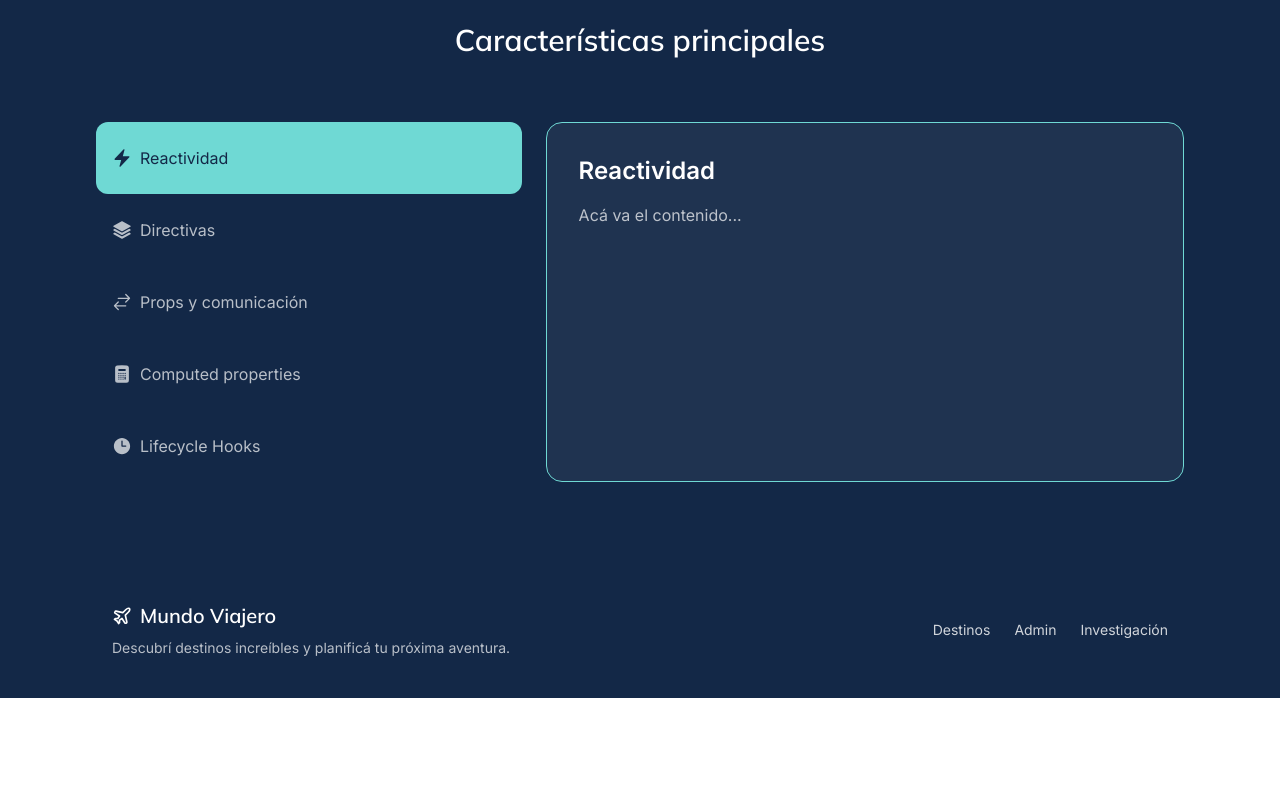
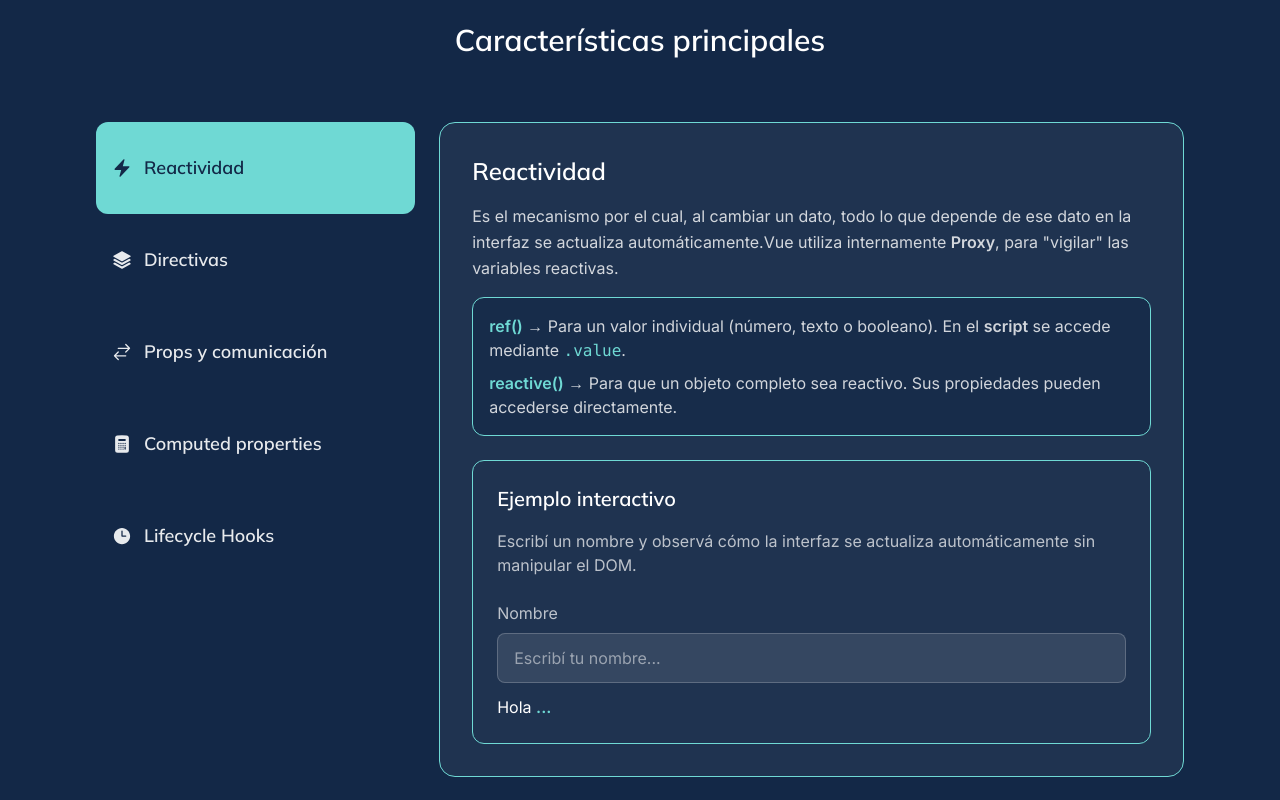
Before and after one commit to camizalcman/final-programacion2, a Vue app: page /research in a window 1280 px wide. Shown: the part 660-1460 px from the top of the page. Before the commit the page ends 1358 px from the top, so only its background shows below. Built offline with nearby package versions, Linux system fonts and the light colour scheme.

Commit message:
armado de componentes de features

```diff
--- a/src/components/Features.vue
+++ b/src/components/Features.vue
@@ -7,37 +7,49 @@ import {
   CalculatorIcon,
   ClockIcon,
 } from '@heroicons/vue/24/solid'
+import ReactivityFeature from '@/components/features/ReactivityFeature.vue'
+import DirectivesFeature from '@/components/features/DirectivesFeature.vue'
+import PropsFeature from '@/components/features/PropsFeature.vue'
+import ComputedFeature from '@/components/features/ComputedFeature.vue'
+import LifecycleFeature from '@/components/features/LifecycleFeature.vue'
 
 const features = [
   {
     id: 'reactivity',
     title: 'Reactividad',
     icon: BoltIcon,
+    component: ReactivityFeature,
   },
   {
     id: 'directives',
     title: 'Directivas',
     icon: Square3Stack3DIcon,
+    component: DirectivesFeature,
   },
   {
     id: 'props',
     title: 'Props y comunicación',
     icon: ArrowsRightLeftIcon,
+    component: PropsFeature,
   },
   {
     id: 'computed',
     title: 'Computed properties',
     icon: CalculatorIcon,
+    component: ComputedFeature,
   },
   {
     id: 'lifecycle',
     title: 'Lifecycle Hooks',
     icon: ClockIcon,
+    component: LifecycleFeature,
   },
 ]
 
-const activeId = ref(features[0].id)
+//por defecto el activo es la primera feature
+const activeId = ref(features[0]?.id)
 
+//se busca el feature cuyo id sea = a activeID
 const activeFeature = computed(() =>
   features.find((f) => f.id === activeId.value)
 )
@@ -52,44 +64,38 @@ const activeFeature = computed(() =>
     <div class=" mx-auto lg:flex lg:gap-6">
 
       <!-- Cards con títulos -->
-      <div class="w-full lg:w-[40%]">
+      <div class="w-full lg:w-[30%]">
         <MotionGroup
           tag="div"
           preset="slideVisibleLeft"
-          :duration="1000"
+          :duration="500"
           class="flex flex-col gap-3"
         >
           <button
             v-for="feature in features"
             :key="feature.id"
             @click="activeId = feature.id"
-            class="flex items-center gap-2 w-[100%] px-4 py-6 rounded-xl cursor-pointer transition-all"
+            class="flex items-center gap-3 w-[100%] px-4 py-8 rounded-xl cursor-pointer transition-all"
             :class="
               activeId === feature.id
                 ? 'bg-primary text-accent'
-                : ' text-white/70 hover:bg-white/10 hover:text-white'
+                : ' text-white/90 hover:bg-white/10 hover:text-white'
             "
           >
             <component :is="feature.icon" class="w-5 h-5" />
-            <span>{{ feature.title }}</span>
+            <h2 class="font-heading font-semibold text-lg">{{ feature.title }}</h2>
           </button>
         </MotionGroup>
       </div>
 
-      <!-- Columna derecha -->
-      <div class="w-full lg:w-[60%] mt-8 lg:mt-0">
+      <!-- Explicacion de cada feature -->
+      <div class="w-full lg:w-[70%] mt-8 lg:mt-0">
         <Transition name="fade" mode="out-in">
           <div
             :key="activeId"
             class="bg-white/5 border border-primary rounded-2xl p-8 h-full"
           >
-            <h3 class="text-2xl font-semibold text-white mb-4">
-              {{ activeFeature?.title }}
-            </h3>
-
-            <p class="text-white/70">
-              Acá va el contenido...
-            </p>
+            <component :is="activeFeature?.component" />
           </div>
         </Transition>
       </div>
--- a/src/components/ResearchIntro.vue
+++ b/src/components/ResearchIntro.vue
@@ -9,9 +9,10 @@
       :initial="{ opacity: 0, x: -40 }"
       :enter="{ opacity: 1, x: 0, transition: { duration: 600 } }"
     >
-      <h3 class="text-white text-2xl sm:text-4xl font-heading font-semibold leading-snug">
-        Vue es un framework de JavaScript <br class="hidden sm:block" />
-        para la creación de interfaces de usuario.
+      <h3 class="text-white text-2xl sm:text-4xl font-heading font-bold leading-snug">
+        <span class="font-extrabold">Vue es un framework de JavaScript</span>
+        <br class="hidden sm:block" />
+        <span class="font-medium">para la creación de interfaces de usuario.</span>
       </h3>
 
       <h4 class="text-white/70 font-body text-base sm:text-xl mt-6 leading-relaxed">
--- /dev/null
+++ b/src/components/features/ComputedFeature.vue
@@ -0,0 +1,6 @@
+<script setup lang="ts">
+</script>
+
+<template>
+    <h1>FALTA COMPLETAR</h1>
+</template>
--- /dev/null
+++ b/src/components/features/DirectivesFeature.vue
@@ -0,0 +1,67 @@
+<script setup lang="ts">
+import { ref } from 'vue'
+
+const visible = ref(true)
+</script>
+
+<template>
+  <div>
+    <h3 class="text-2xl font-heading font-semibold text-white mb-4">
+      Directivas
+    </h3>
+
+    <p class="text-white/80 leading-relaxed mb-4">
+      Son atributos especiales que comienzan con
+      <code class="text-primary">v-</code> y permiten agregar comportamiento al HTML.
+      Algunas de las más utilizadas son:
+    </p>
+
+    <div class="bg-accent/60 rounded-xl border border-primary p-4 mb-6">
+      <ul class="space-y-2 text-white/80">
+        <li>
+          <strong class="text-primary">v-if</strong>
+          → Muestra u oculta un elemento según una condición.
+        </li>
+
+        <li>
+          <strong class="text-primary">v-for</strong>
+          → Recorre un arreglo y genera elementos automáticamente.
+        </li>
+
+        <li>
+          <strong class="text-primary">v-model</strong>
+          → Sincroniza un dato con un input.
+        </li>
+
+        <li>
+          <strong class="text-primary">v-bind ( : )</strong>
+          → Permite enlazar atributos dinámicamente.
+        </li>
+      </ul>
+    </div>
+
+    <div class="border border-primary rounded-xl p-6">
+      <h4 class="text-xl font-heading font-semibold text-white mb-4">
+        Ejemplo interactivo
+      </h4>
+
+      <p class="text-white/70 mb-6">
+        Este botón utiliza <code class="text-primary">v-if</code> para mostrar y ocultar un elemento.
+      </p>
+
+      <button
+        @click="visible = !visible"
+        class="bg-primary text-accent px-4 py-2 rounded-lg font-medium cursor-pointer mb-4"
+      >
+        {{ visible ? 'Ocultar mensaje' : 'Mostrar mensaje' }}
+      </button>
+
+      <div
+        v-if="visible"
+        class="rounded-lg bg-white/10 border border-white/20 p-4 text-white"
+      >
+        ¡Este elemento existe gracias a <strong>v-if</strong>!
+      </div>
+    </div>
+  </div>
+</template>
--- /dev/null
+++ b/src/components/features/LifecycleFeature.vue
@@ -0,0 +1,6 @@
+<script setup lang="ts">
+</script>
+
+<template>
+    <h1>FALTA COMPLETAR</h1>
+</template>
--- /dev/null
+++ b/src/components/features/PropsFeature.vue
@@ -0,0 +1,6 @@
+<script setup lang="ts">
+</script>
+
+<template>
+    <h1>FALTA COMPLETAR</h1>
+</template>
--- /dev/null
+++ b/src/components/features/ReactivityFeature.vue
@@ -0,0 +1,70 @@
+<script setup lang="ts">
+import { ref } from 'vue'
+
+const nombre = ref('')
+</script>
+
+<template>
+  <div>
+    <h3 class="text-2xl font-heading font-semibold text-white mb-4">
+      Reactividad
+    </h3>
+
+    <p class="text-white/80 leading-relaxed mb-4">
+      Es el mecanismo por el cual, al cambiar un dato,
+      todo lo que depende de ese dato en la interfaz se actualiza automáticamente.Vue utiliza internamente <strong>Proxy</strong>, para "vigilar" las variables reactivas.
+    </p>
+
+    <div class="bg-accent/60 rounded-xl border border-primary p-4 mb-6">
+
+      <ul class="space-y-2 text-white/80">
+        <li>
+          <strong class="text-primary">ref()</strong>
+          → Para un valor individual (número, texto o booleano). En el
+          <strong>script</strong> se accede mediante
+          <code class="text-primary">.value</code>.
+        </li>
+
+        <li>
+          <strong class="text-primary">reactive()</strong>
+          → Para que un objeto completo sea reactivo.
+          Sus propiedades pueden accederse directamente.
+        </li>
+      </ul>
+    </div>
+
+    <!-- Ejemplo interactivo -->
+
+    <div class="border border-primary rounded-xl p-6">
+      <h4 class="text-xl font-semibold text-white mb-4 font-heading">
+        Ejemplo interactivo
+      </h4>
+
+      <p class="text-white/70 mb-6">
+        Escribí un nombre y observá cómo la interfaz se actualiza
+        automáticamente sin manipular el DOM.
+      </p>
+
+        <div>
+          <label class="block text-white/70 mb-2">
+            Nombre
+          </label>
+
+          <input
+            v-model="nombre"
+            type="text"
+            placeholder="Escribí tu nombre..."
+            class="w-full rounded-lg bg-white/10 border border-white/20 px-4 py-3 text-white outline-none focus:border-primary"
+          />
+
+          <p class="text-white mt-3">
+            Hola
+            <span class="text-primary font-semibold">
+              {{ nombre || "..." }}
+            </span>
+          </p>
+        </div>
+
+    </div>
+  </div>
+</template>
```
